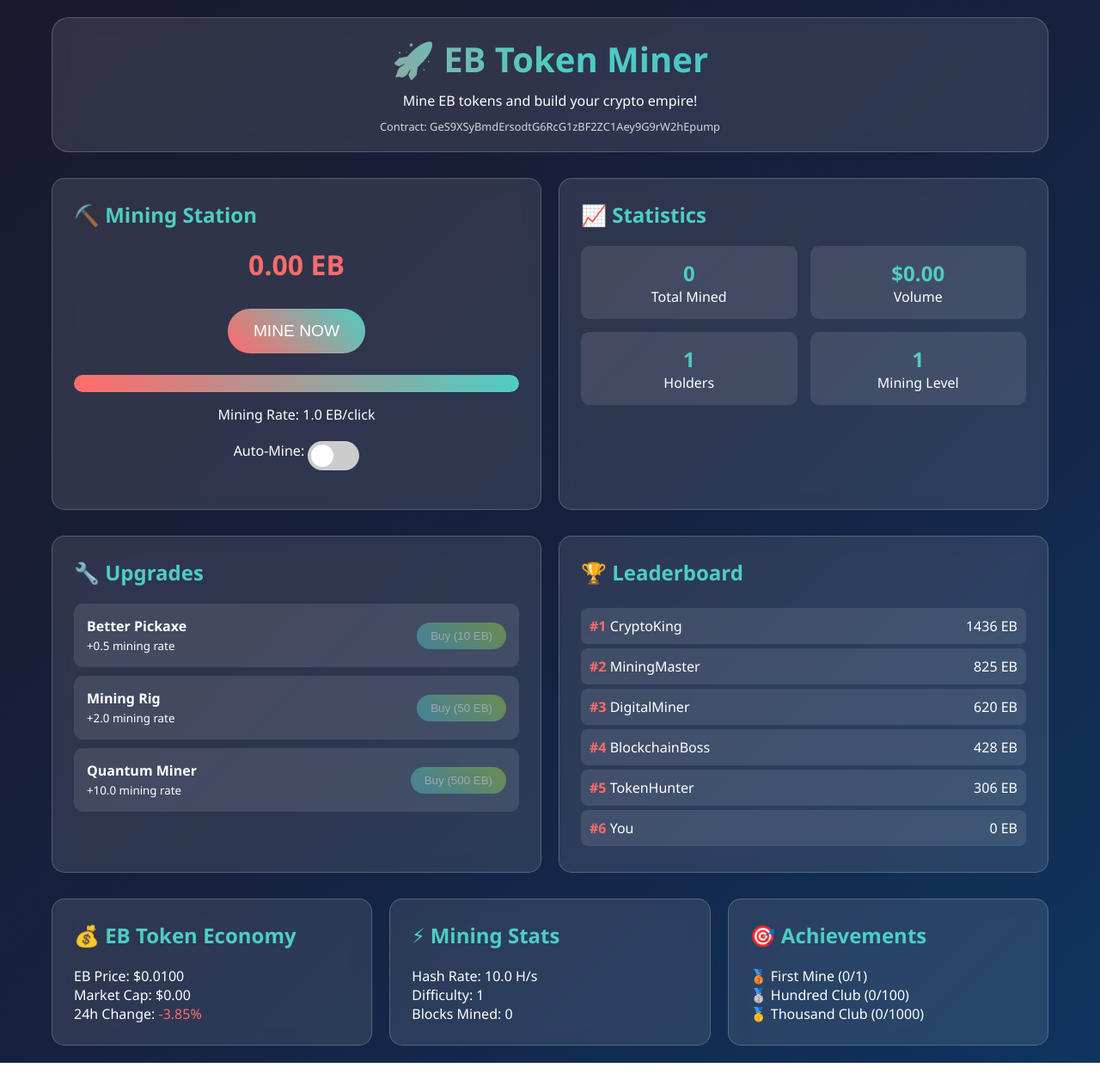
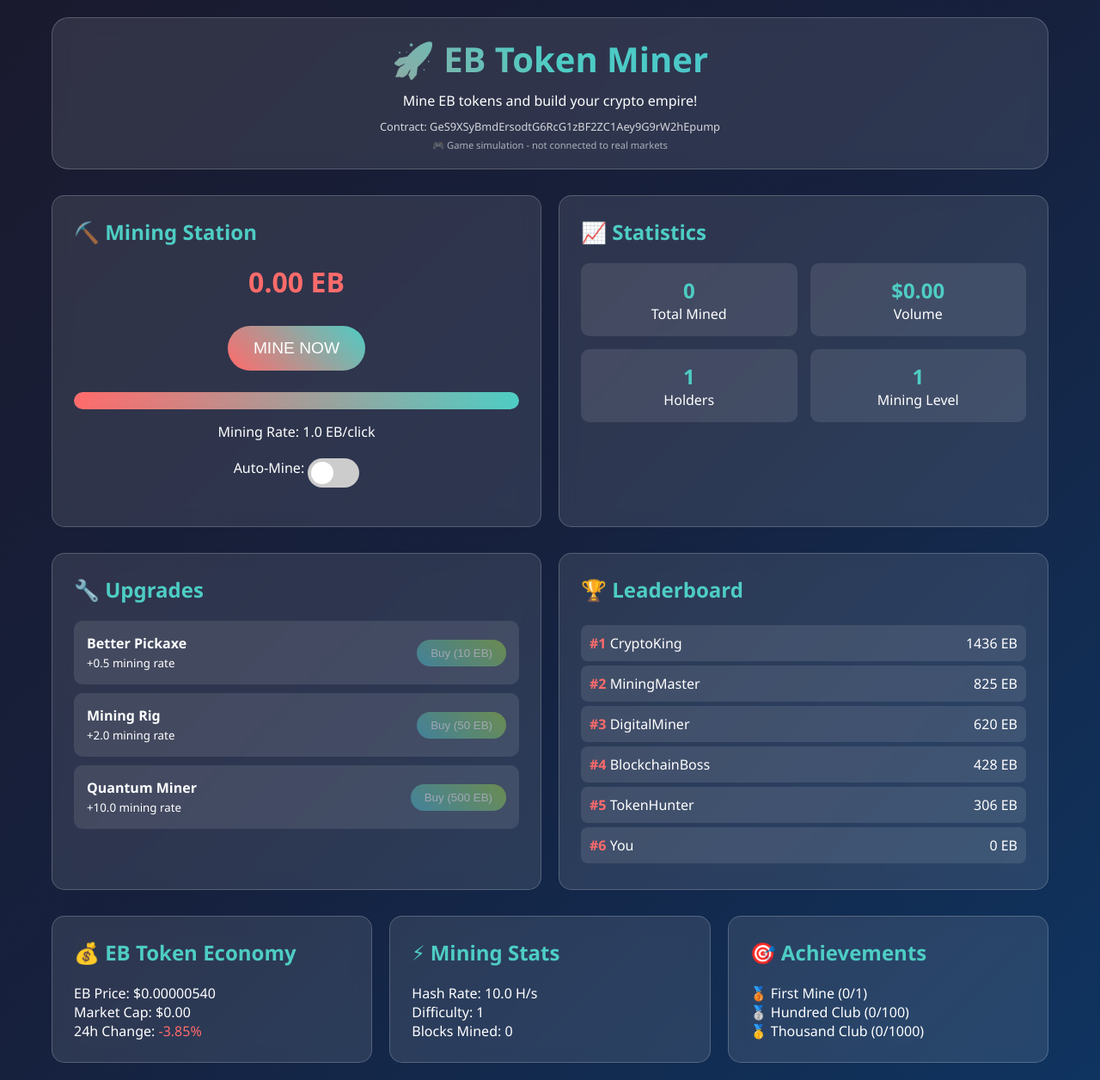
Before and after one commit to fieks-web/eb-token-miner, a plain HTML site: page index.html in a window 1280 px wide. Shown: the whole page at 86% size. Drawn offline with Linux system fonts and the light colour scheme.

Commit message:
Update index.html

```diff
--- a/index.html
+++ b/index.html
@@ -291,6 +291,9 @@
             <p style="font-size: 0.8em; opacity: 0.8; margin-top: 10px;">
                 Contract: GeS9XSyBmdErsodtG6RcG1zBF2ZC1Aey9G9rW2hEpump
             </p>
+            <p style="font-size: 0.7em; opacity: 0.6; margin-top: 5px;">
+                🎮 Game simulation - not connected to real markets
+            </p>
         </div>
 
         <div class="game-grid">
@@ -421,7 +424,7 @@
             miningLevel: 1,
             totalVolume: 0,
             totalHolders: 1,
-            tokenPrice: 0.01,
+            tokenPrice: 0.000005402,
             autoMining: false,
             upgrades: {
                 pickaxe: 0,
@@ -457,7 +460,7 @@
             document.getElementById('totalHolders').textContent = gameState.totalHolders;
             document.getElementById('miningLevel').textContent = gameState.miningLevel;
             document.getElementById('miningRate').textContent = gameState.miningRate.toFixed(1);
-            document.getElementById('tokenPrice').textContent = gameState.tokenPrice.toFixed(4);
+            document.getElementById('tokenPrice').textContent = gameState.tokenPrice.toFixed(8);
             document.getElementById('marketCap').textContent = (gameState.totalMined * gameState.tokenPrice).toFixed(2);
             document.getElementById('hashRate').textContent = (gameState.miningRate * 10).toFixed(1);
             document.getElementById('difficulty').textContent = gameState.difficulty;
@@ -616,7 +619,7 @@
 
             // Simulate price volatility
             gameState.tokenPrice *= (1 + change / 100);
-            gameState.tokenPrice = Math.max(0.001, Math.min(1.0, gameState.tokenPrice)); // Keep price reasonable
+            gameState.tokenPrice = Math.max(0.000001, Math.min(0.01, gameState.tokenPrice)); // Keep price reasonable for new tokens
         }
 
         function toggleAutoMine() {
@@ -656,26 +659,18 @@
         // Initialize display
         updateDisplay();
 
-        // Save game state periodically (Note: localStorage may not work in all environments)
+        // Save game state periodically
         setInterval(() => {
-            try {
             localStorage.setItem('cryptoMiningGame', JSON.stringify(gameState));
-            } catch (e) {
-                // localStorage not available, continue without saving
-            }
         }, 5000);
 
         // Load game state on start
         window.addEventListener('load', () => {
-            try {
             const saved = localStorage.getItem('cryptoMiningGame');
             if (saved) {
                 gameState = { ...gameState, ...JSON.parse(saved) };
                 updateDisplay();
             }
-            } catch (e) {
-                // localStorage not available or corrupted, start fresh
-            }
         });
     </script>
 </body>
```
Lines whose indentation alone changed are shown as unchanged.
